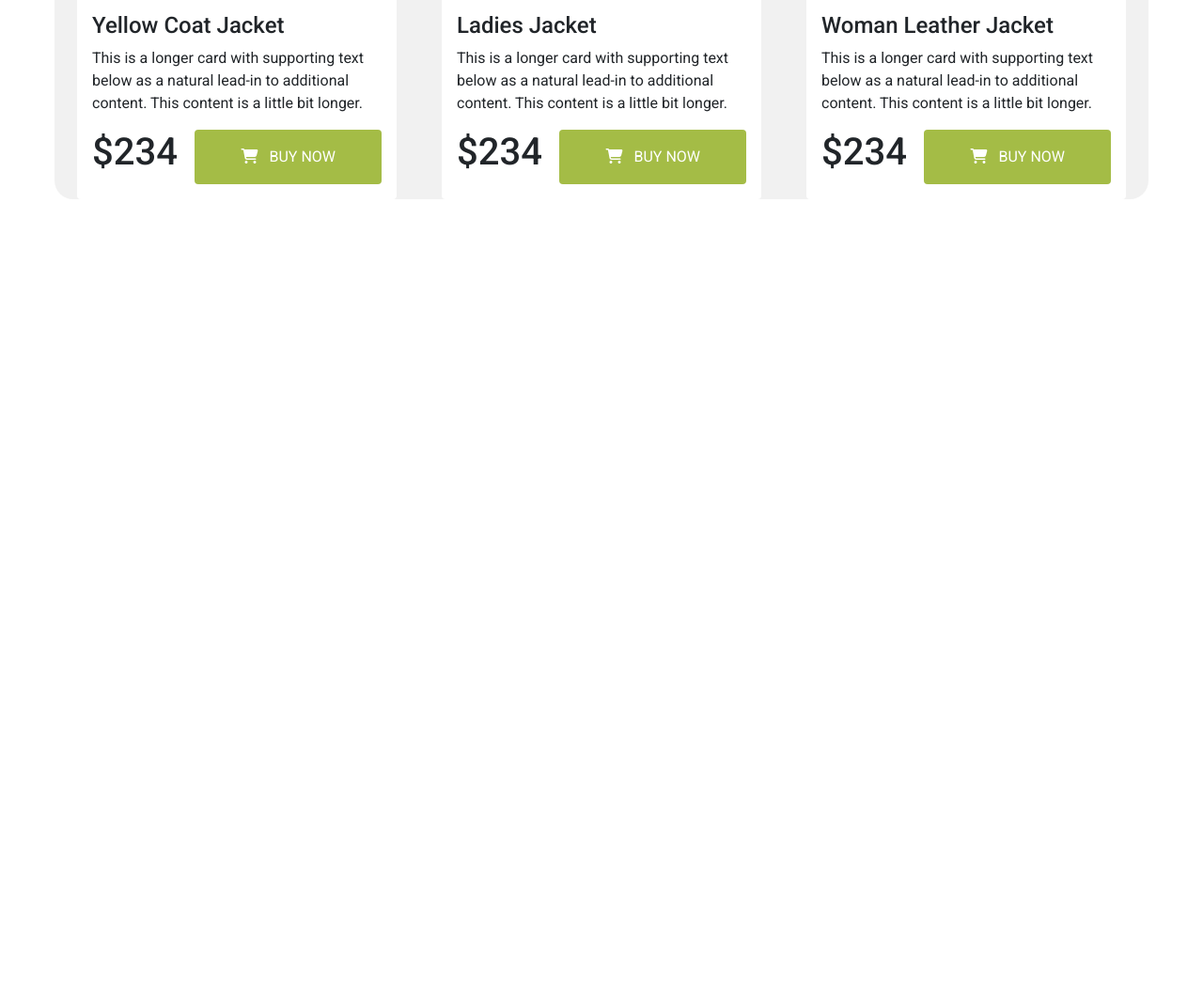
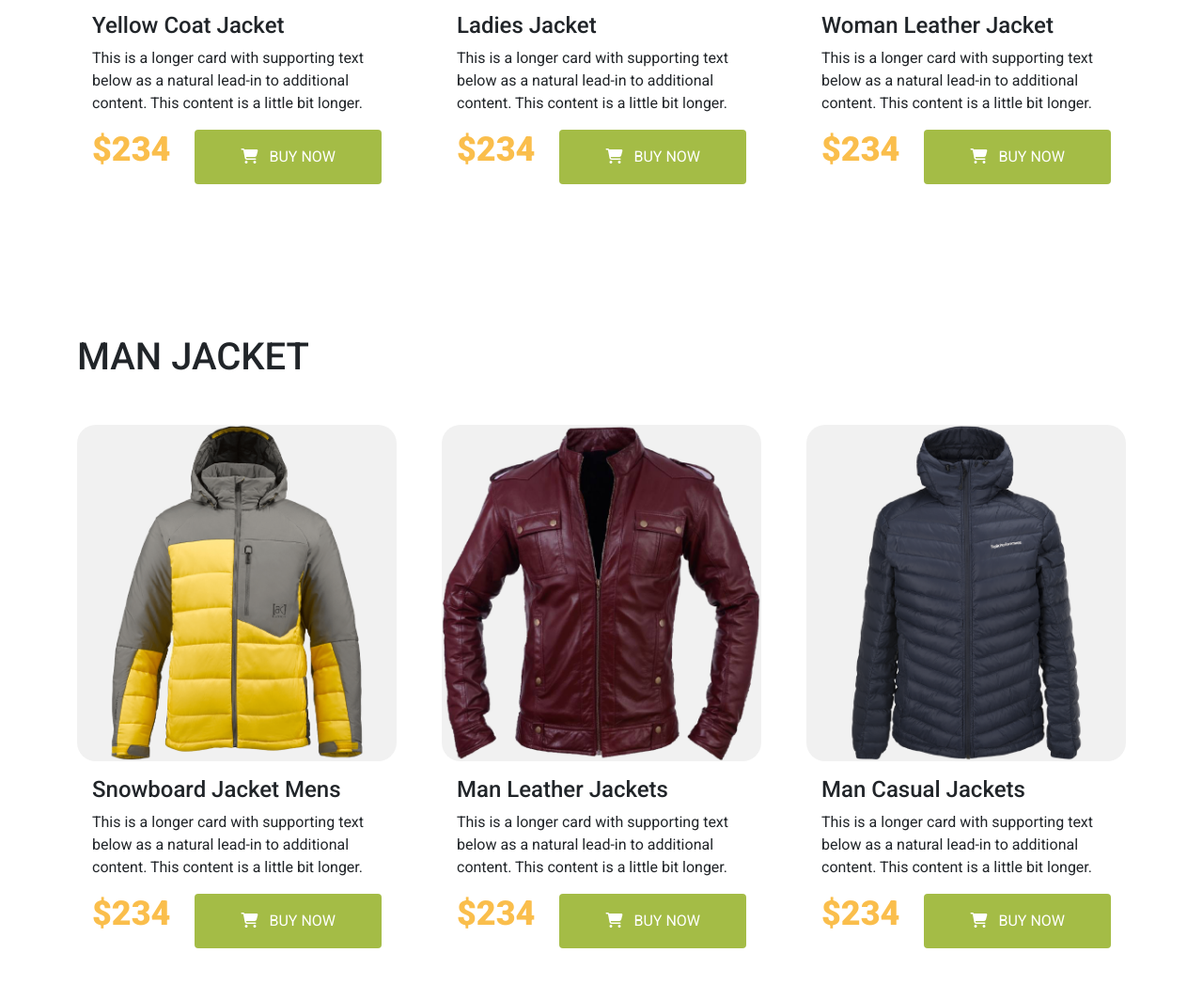
Before and after one commit to Humaiun-Manik/penguin-fashion, a plain HTML site: page index.html in a window 1280 px wide. Shown: the part 1247-2294 px from the top of the page at 94% size. Before the commit the page ends 1507 px from the top, so only its background shows below. Drawn offline with nearby package versions, Linux system fonts and the light colour scheme.

Commit message:
added man jacket

```diff
--- a/css/app.css
+++ b/css/app.css
@@ -27,7 +27,12 @@ header {
   color: #ffffff;
 }
 
-.woman-jacket {
+.jacket img {
   background-color: #f1f1f1;
   border-radius: 20px;
 }
+.price-text {
+  color: #fabe4c;
+  font-size: 36px;
+  font-weight: 900;
+}
--- a/index.html
+++ b/index.html
@@ -74,9 +74,9 @@
     </header>
     <main>
       <!-- Woman Jacket section start  -->
-      <section class="container my-5">
+      <section class="container my-5 mt-5">
         <h1 class="my-5">WOMAN JACKET</h1>
-        <div class="row row-cols-1 row-cols-md-2 row-cols-lg-3 g-5 woman-jacket">
+        <div class="row row-cols-1 row-cols-md-2 row-cols-lg-3 g-5 jacket">
           <div class="col">
             <div class="card h-100 border-0">
               <img src="images/jacket-1.png" class="card-img-top" alt="..." />
@@ -87,7 +87,7 @@
                   This content is a little bit longer.
                 </p>
                 <div class="d-flex justify-content-between">
-                  <h1>$234</h1>
+                  <h1 class="price-text">$234</h1>
                   <button type="button" class="btn buy-now-btn py-3 px-5">
                     <i class="fa-solid fa-cart-shopping me-2"></i> BUY NOW
                   </button>
@@ -105,7 +105,7 @@
                   This content is a little bit longer.
                 </p>
                 <div class="d-flex justify-content-between">
-                  <h1>$234</h1>
+                  <h1 class="price-text">$234</h1>
                   <button type="button" class="btn buy-now-btn py-3 px-5">
                     <i class="fa-solid fa-cart-shopping me-2"></i> BUY NOW
                   </button>
@@ -123,7 +123,7 @@
                   This content is a little bit longer.
                 </p>
                 <div class="d-flex justify-content-between">
-                  <h1>$234</h1>
+                  <h1 class="price-text">$234</h1>
                   <button type="button" class="btn buy-now-btn py-3 px-5">
                     <i class="fa-solid fa-cart-shopping me-2"></i> BUY NOW
                   </button>
@@ -134,6 +134,67 @@
         </div>
       </section>
       <!-- Woman Jacket section end  -->
+      <!-- man Jacket section start  -->
+      <section class="container my-5 pt-5">
+        <h1 class="my-5">MAN JACKET</h1>
+        <div class="row row-cols-1 row-cols-md-2 row-cols-lg-3 g-5 jacket">
+          <div class="col">
+            <div class="card h-100 border-0">
+              <img src="images/jacket-4.png" class="card-img-top" alt="..." />
+              <div class="card-body">
+                <h4 class="card-title">Snowboard Jacket Mens</h4>
+                <p class="card-text">
+                  This is a longer card with supporting text below as a natural lead-in to additional content.
+                  This content is a little bit longer.
+                </p>
+                <div class="d-flex justify-content-between">
+                  <h1 class="price-text">$234</h1>
+                  <button type="button" class="btn buy-now-btn py-3 px-5">
+                    <i class="fa-solid fa-cart-shopping me-2"></i> BUY NOW
+                  </button>
+                </div>
+              </div>
+            </div>
+          </div>
+          <div class="col">
+            <div class="card h-100 border-0">
+              <img src="images/jacket-5.png" class="card-img-top" alt="..." />
+              <div class="card-body">
+                <h4 class="card-title">Man Leather Jackets</h4>
+                <p class="card-text">
+                  This is a longer card with supporting text below as a natural lead-in to additional content.
+                  This content is a little bit longer.
+                </p>
+                <div class="d-flex justify-content-between">
+                  <h1 class="price-text">$234</h1>
+                  <button type="button" class="btn buy-now-btn py-3 px-5">
+                    <i class="fa-solid fa-cart-shopping me-2"></i> BUY NOW
+                  </button>
+                </div>
+              </div>
+            </div>
+          </div>
+          <div class="col">
+            <div class="card h-100 border-0">
+              <img src="images/jacket-6.png" class="card-img-top" alt="..." />
+              <div class="card-body">
+                <h4 class="card-title">Man Casual Jackets</h4>
+                <p class="card-text">
+                  This is a longer card with supporting text below as a natural lead-in to additional content.
+                  This content is a little bit longer.
+                </p>
+                <div class="d-flex justify-content-between">
+                  <h1 class="price-text">$234</h1>
+                  <button type="button" class="btn buy-now-btn py-3 px-5">
+                    <i class="fa-solid fa-cart-shopping me-2"></i> BUY NOW
+                  </button>
+                </div>
+              </div>
+            </div>
+          </div>
+        </div>
+      </section>
+      <!-- man Jacket section end  -->
     </main>
     <!-- Bootstrap JavaScript plugin -->
     <script
```
